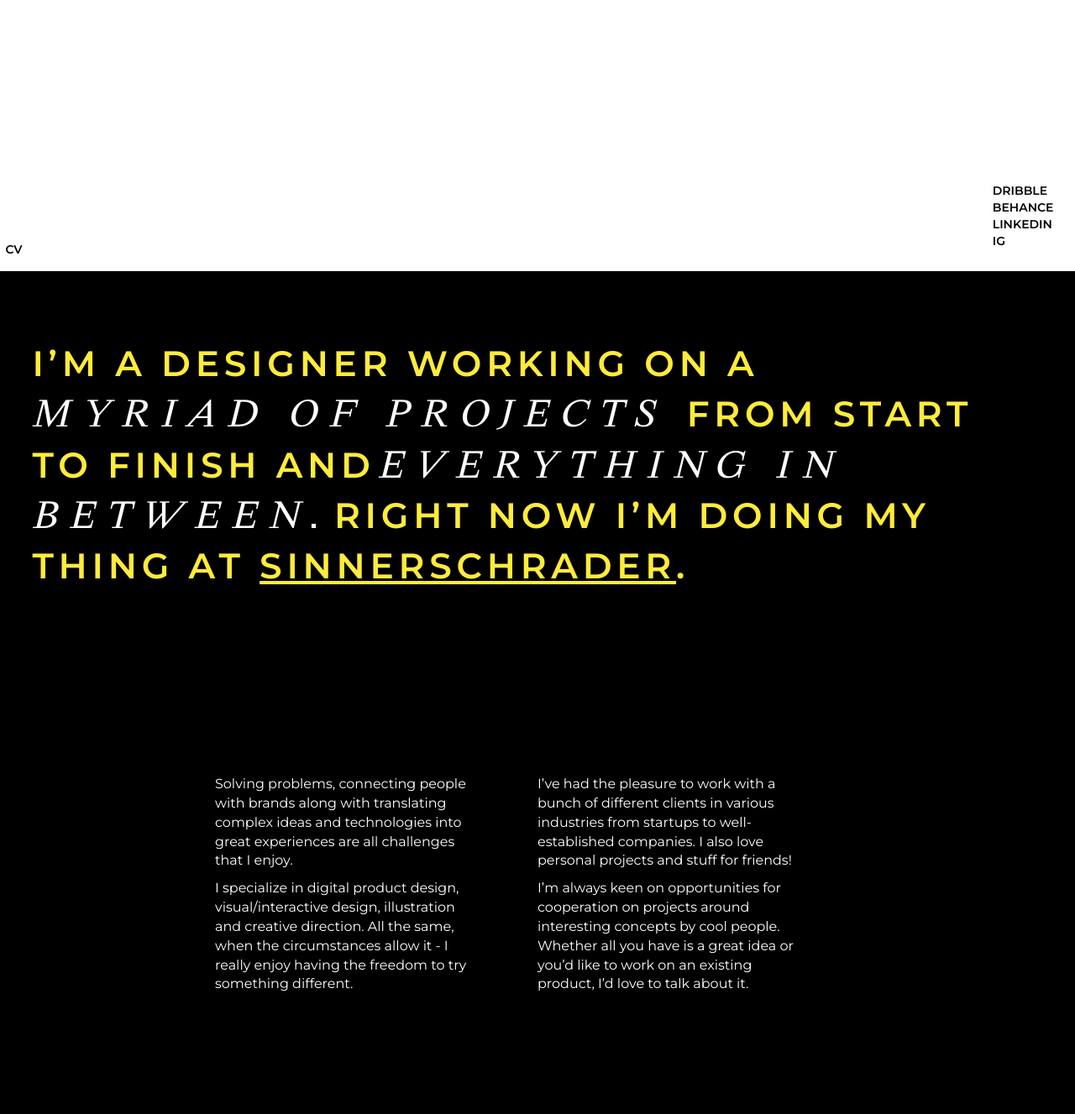
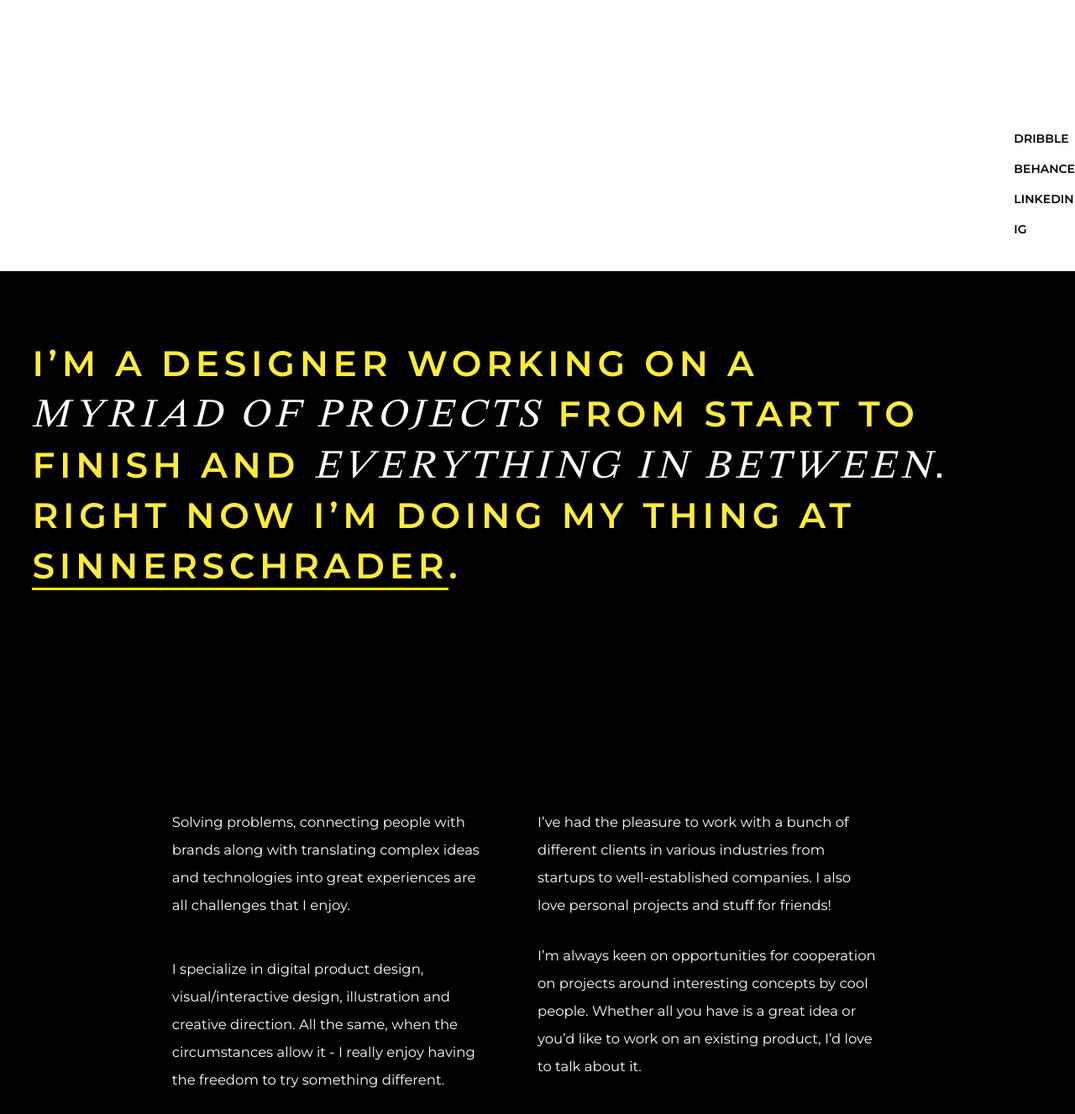
Before and after one commit to tomcollerton90/github.io, a plain HTML site: page index.html in a window 1280 px wide. Shown: the part 813-2140 px from the top of the page at 84% size. Drawn offline with nearby package versions, Linux system fonts and the light colour scheme.

Commit message:
fixing changes

```diff
--- a/css/mystyle.css
+++ b/css/mystyle.css
@@ -14,6 +14,14 @@
   src: url('../fonts/happy-times-NG_italic_master.otf');
 }
 
+
+/* *,
+*::after,
+*::before {
+  -webkit-box-sizing: border-box;
+  box-sizing: border-box;
+
+} */
 
 /* *,
 *::after,
@@ -154,8 +162,10 @@ nav ul li a:hover:before {
   /* align-items: center; */
   /* padding-top:5vh; */
   align-self: end;
-    padding-top:20vh;
+    padding-top:18vh;
     justify-self: end;
+    padding-bottom:20vh;
+
 
 
 
@@ -173,6 +183,7 @@ list-style-type: none;
   font-weight: 600;
   text-transform: uppercase;
   color: #000;
+  line-height: 4.5vh;
 }
 
 .reference-links a:hover {
@@ -232,7 +243,7 @@ list-style-type: none;
  #stylized-info,#stylized-info1 {
   display: inline;
   font-size: 3.3vw;
-  letter-spacing: 1vw;
+  letter-spacing: 0.37vw;
   color: #FFF;
   font-family: 'happytime_italics', sans-serif  !important;
   text-transform: uppercase;
@@ -243,13 +254,16 @@ list-style-type: none;
 }
 
 .stylized-basic a{
-  text-decoration: underline;
+  text-decoration: none;
   font-size: 3.3vw;
   letter-spacing: 0.45vw;
   color: #FFEB3B;
   font-family: 'Montserrat';
   font-weight: 600;
   text-transform: uppercase;
+
+  border-bottom: 3px solid #FFE700;
+
 
 
 
@@ -262,10 +276,11 @@ list-style-type: none;
   width: 100%;
   background-color: #000;
   color: #fff;
-  font-size: 16px;
   font-family: 'Montserrat';
+  font-size: 1.65rem;
+  line-height: 3.3rem;
   font-style: normal;
-  padding-top:15vh;
+  padding-top:20vh;
 
 
   padding-bottom: 15vh;
@@ -274,16 +289,18 @@ list-style-type: none;
 .info-extended-col1 {
   display: grid;
 
- padding-left: 20vw;
- padding-right: 5vw;
+ padding-left: 16vw;
+ padding-right: 4vw;
 
 
 }
 
+
+
 .info-extended-col2 {
   display: grid;
 
- padding-right: 25vw;
+ padding-right: 18vw;
 
 
 }
@@ -302,7 +319,7 @@ padding-top:5vh;
 
 }
 #brand-text {
-padding-bottom: 2vw;
+padding-bottom: 4vw;
 text-transform: uppercase;
 font-family: 'Montserrat';
   font-style: normal;
@@ -313,6 +330,13 @@ font-family: 'Montserrat';
   margin-top:216px;
   margin-bottom: 120px;
   text-align: center;
+}
+
+.brand-logos img{
+
+    max-width: 100%;
+    height: auto;
+
 }
 
 /*------------ Showreel ------------*/
--- a/index.html
+++ b/index.html
@@ -8,8 +8,9 @@
     <link rel="stylesheet" href="https://maxcdn.bootstrapcdn.com/bootstrap/3.3.7/css/bootstrap.min.css" integrity="sha384-BVYiiSIFeK1dGmJRAkycuHAHRg32OmUcww7on3RYdg4Va+PmSTsz/K68vbdEjh4u" crossorigin="anonymous">
     <!--Jquery-->
     <script src="https://code.jquery.com/jquery-latest.min.js"></script>
-       <link rel="stylesheet" type="text/css" href="css/normalize.css" />
     <link rel="stylesheet" href="css/mystyle.css">
+    <link rel="stylesheet" type="text/css" href="css/normalize.css" />
+
     <meta name="viewport" content="width=device-width, initial-scale=1.0">
     <link href="https://fonts.googleapis.com/css?family=Montserrat:400,500,600,700&display=swap" rel="stylesheet">
 
@@ -33,7 +34,7 @@
         <div id= "cv-link">
         <a href="welcome-section">CV</a>
       </div>
-          <ul class="nav-list">
+          <ul class="reference-links-nav">
             <li><a href="#welcome-section">dribble</a></li>
             <li><a href="#contact">behance</a></li>
             <li><a href="#welcome-section">linkedin</a></li>
@@ -44,8 +45,8 @@
       <section class="info">
         <p class="stylized-basic">I’m a designer working on a </p></br>
         <p id="stylized-info">myriad of projects </p>
-          <p class= "stylized-basic">  from start to finish and</p>
-          <p id="stylized-info1">  everything in between.</p>
+          <p class= "stylized-basic">  from start to finish and </p>
+          <p id="stylized-info1">everything in between.</p>
           <p class="stylized-basic">Right now I’m doing my thing at <a href="https://sinnerschrader.com/">SinnerSchrader</a>.</p>
 
       </section>
@@ -54,6 +55,7 @@
           <div class ="info-extended-col1">
             <p>Solving problems, connecting people with brands along with translating complex ideas and technologies into great experiences are all challenges that I enjoy.
               </p>
+              <br/>
               <p>
                   I specialize in digital product design, visual/interactive design, illustration and creative direction. All the same, when the circumstances allow it - I really enjoy having the freedom to try something different.
               </p>
@@ -74,7 +76,7 @@
         <section id="brands">
             <div class="brand-image">
                 <p id="brand-text">brands i've worked with</p>
-              <img class="brang-logos" src="./assets/Logos.png" alt="Iterative Design Process">
+              <!-- <img class="brang-logos" src="./assets/Logos.png" alt="Iterative Design Process"> -->
           </div>
           </section>
 
```
Also changed, not shown: assets/Logos.png.
